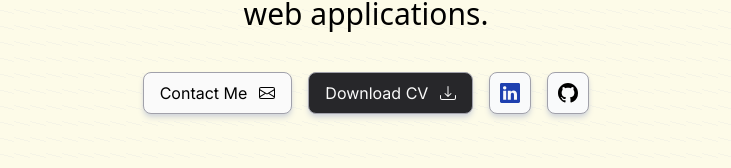
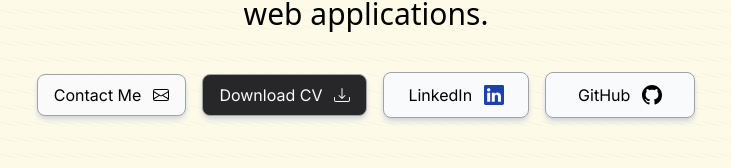
Before and after one commit to kimjust6/Portfolio, a Next.js app: page / in a window 1280 px wide. Shown: the part 412-580 px from the top of the page, without its empty margins (274-1005 px from the left). Built offline with nearby package versions, Linux system fonts and the light colour scheme; no server answers.

Commit message:
updated links to show full name of link

```diff
--- a/components/intro.tsx
+++ b/components/intro.tsx
@@ -1,27 +1,27 @@
 /* eslint-disable react/no-unescaped-entities */
-"use client";
+'use client';
 
-import { useActiveSection } from "@/app/context/active-section-context";
-import { motion } from "framer-motion";
-import Image from "next/image";
-import Link from "next/link";
-import { useRouter } from "next/navigation";
-import { useEffect } from "react";
-import { BsDownload, BsEnvelope, BsGithub, BsLinkedin } from "react-icons/bs";
-import { useInView } from "react-intersection-observer";
+import { useActiveSection } from '@/app/context/active-section-context';
+import { motion } from 'framer-motion';
+import Image from 'next/image';
+import Link from 'next/link';
+import { useRouter } from 'next/navigation';
+import { useEffect } from 'react';
+import { BsDownload, BsEnvelope, BsGithub, BsLinkedin } from 'react-icons/bs';
+import { useInView } from 'react-intersection-observer';
 
 const Intro = () => {
     const router = useRouter();
     const { ref, inView } = useInView({
         // threshold: 0.1,
         initialInView: true,
-        rootMargin: "-30% 0% -70% 0%",
+        rootMargin: '-30% 0% -70% 0%',
     });
     const { setActiveSection, timeOfLastClick } = useActiveSection();
 
     useEffect(() => {
         if (inView && Date.now() - timeOfLastClick > 1000) {
-            setActiveSection("Home");
+            setActiveSection('Home');
         }
     }, [inView, setActiveSection, timeOfLastClick]);
 
@@ -34,7 +34,7 @@ const Intro = () => {
                 className="flex items-center justify-center"
                 initial={{ y: -25, opacity: 0 }}
                 animate={{ y: 0, opacity: 1 }}
-                transition={{ type: "spring", delay: 0, duration: 0.25 }}
+                transition={{ type: 'spring', delay: 0, duration: 0.25 }}
             >
                 <Image
                     ref={ref}
@@ -50,30 +50,34 @@ const Intro = () => {
                     <motion.p
                         initial={{ y: 100, opacity: 0 }}
                         animate={{ y: 0, opacity: 1 }}
-                        transition={{ type: "spring", delay: 0.05, duration: 0.1 }}
+                        transition={{ type: 'spring', delay: 0.05, duration: 0.1 }}
                         className="text-2xl sm:text-3xl font-sans my-10"
                     >
-                        I'm <span className="font-bold dark:text-yellow-400">Justin</span>, a{" "}
-                        <span className="font-bold dark:text-yellow-400">Full Stack Developer </span> who is{" "}
-                        <span className="italic dark:text-yellow-100">passionate</span> about creating modern{" "}
-                        <span className="italic dark:text-yellow-100">user centered </span> web applications.
+                        I'm <span className="font-bold dark:text-yellow-400">Justin</span>, a{' '}
+                        <span className="font-bold dark:text-yellow-400">
+                            Full Stack Developer{' '}
+                        </span>{' '}
+                        who is <span className="italic dark:text-yellow-100">passionate</span> about
+                        creating modern{' '}
+                        <span className="italic dark:text-yellow-100">user centered </span> web
+                        applications.
                     </motion.p>
                     <motion.div
                         className="flex justify-center sm:gap-4 min-w-96 gap-3 flex-col sm:flex-row items-center"
                         initial={{ y: 100, opacity: 0 }}
                         animate={{ y: 0, opacity: 1 }}
-                        transition={{ type: "spring", delay: 0.1, duration: 0.1 }}
+                        transition={{ type: 'spring', delay: 0.1, duration: 0.1 }}
                     >
                         <motion.button
                             className="button_secondary group"
                             whileHover={{ scale: 1.04 }}
                             whileTap={{ scale: 0.97 }}
                             onClick={() => {
-                                router.push("#contact");
-                                setActiveSection("Contact");
+                                router.push('#contact');
+                                setActiveSection('Contact');
                             }}
                         >
-                            Contact Me{" "}
+                            Contact Me{' '}
                             <BsEnvelope className="group-hover:translate-x-0.5 transition-all" />
                         </motion.button>
                         <motion.a
@@ -83,7 +87,7 @@ const Intro = () => {
                             whileHover={{ scale: 1.04 }}
                             whileTap={{ scale: 0.97 }}
                         >
-                            Download CV{" "}
+                            Download CV{' '}
                             <BsDownload className="group-hover:translate-y-0.5 transition-all" />
                         </motion.a>
 
@@ -92,11 +96,11 @@ const Intro = () => {
                             target="_blank"
                         >
                             <motion.div
-                                className="bg-gray-50 button_shape sm:p-2.5  border sm:w-auto w-44 border-gray-400 flex justify-center items-center gap-2 hover:bg-gray-100"
+                                className="bg-gray-50 button_shape sm:p-2.5 sm:px-6 border sm:w-auto w-44 border-gray-400 flex justify-center items-center gap-2 hover:bg-gray-100"
                                 whileHover={{ scale: 1.07 }}
                                 whileTap={{ scale: 0.97 }}
                             >
-                                <span className="display sm:hidden">LinkedIn</span>
+                                <span className="display ">LinkedIn</span>
                                 <BsLinkedin
                                     size={20}
                                     className="text-blue-800 dark:text-blue-500"
@@ -108,11 +112,11 @@ const Intro = () => {
                             target="_blank"
                         >
                             <motion.div
-                                className="bg-gray-50 button_shape sm:p-2.5 px-4 py-2 border sm:w-auto w-44 border-gray-400 flex justify-center items-center gap-2 hover:bg-gray-100"
+                                className="bg-gray-50 button_shape sm:p-2.5 sm:px-8 px-4 py-2 border sm:w-auto w-44 border-gray-400 flex justify-center items-center gap-2 hover:bg-gray-100"
                                 whileHover={{ scale: 1.07 }}
                                 whileTap={{ scale: 0.97 }}
                             >
-                                <span className="display sm:hidden">GitHub</span>
+                                <span className="display ">GitHub</span>
                                 <BsGithub size={20} />
                             </motion.div>
                         </Link>
--- a/components/navbar.tsx
+++ b/components/navbar.tsx
@@ -1,21 +1,32 @@
-"use client";
+'use client';
 
-import { useActiveSection } from "@/app/context/active-section-context";
-import { links } from "@/lib/data";
-import clsx from "clsx";
-import { motion } from "framer-motion";
-import Link from "next/link";
-import ThemeToggle from "./theme-toggle";
+import { useActiveSection } from '@/app/context/active-section-context';
+import { links } from '@/lib/data';
+import clsx from 'clsx';
+import { motion, useMotionValueEvent, useScroll } from 'framer-motion';
+import Link from 'next/link';
+import { useState } from 'react';
+import ThemeToggle from './theme-toggle';
 
 const Navigation = () => {
     const { activeSection, setActiveSection, setTimeOfLastClick } = useActiveSection();
+    const [isOnTop, setIsOnTop] = useState(true);
+    const { scrollY } = useScroll();
+    useMotionValueEvent(scrollY, 'change', (latest) => {
+        if (latest > 150) {
+            setIsOnTop(false);
+        } else {
+            setIsOnTop(true);
+        }
+    });
+
     return (
-        <header className="flex justify-center flex-row w-screen ">
+        <nav className="flex justify-center flex-row w-screen ">
             <div
-                className="z-100 flex justify-center items-center fixed sm:rounded-full bg-amber-200 opacity-95
+                className={`z-100 flex justify-center items-center fixed bg-amber-200 opacity-95
                 bg-clip-padding backdrop-filter backdrop-blur-lg bg-opacity-95 sm:bg-opacity-80 shadow-md sm:shadow-lg shadow-gray-300
-                sm:mt-6 px-4 py-1 sm:py-2 rounded-md border sm:border-amber-300 text-lg z-[999] flex-wrap w-screen sm:w-fit
-                dark:bg-gray-800  dark:border-gray-600 dark:shadow-none"
+                px-4 py-1 rounded-md border sm:border-amber-300 text-lg z-[999] flex-wrap w-screen
+                dark:bg-gray-800  dark:border-gray-600 dark:shadow-none  sm:py-2 sm:rounded-full sm:mt-6 sm:w-fit`}
             >
                 <motion.span
                     className="sm:hidden mr-4"
@@ -36,9 +47,9 @@ const Navigation = () => {
                                 href={link.hash}
                                 data-text={link.name}
                                 className={clsx(
-                                    "my_navbar text-gray-700 mx-2 text-zinc-9500 opacity-100 dark:text-gray-50 hover:text-gray-950 hover:font-semibold py-1 data-text-title select-none",
+                                    'my_navbar text-gray-700 mx-2 text-zinc-9500 opacity-100 dark:text-gray-50 hover:text-gray-950 hover:font-semibold transition-all py-1 data-text-title select-none',
                                     {
-                                        "font-semibold text-gray-950": activeSection === link.name,
+                                        'font-semibold text-gray-950': activeSection === link.name,
                                     }
                                 )}
                                 onClick={() => {
@@ -53,7 +64,7 @@ const Navigation = () => {
                                     <motion.div
                                         layoutId="pill"
                                         transition={{
-                                            type: "spring",
+                                            type: 'spring',
                                             stiffness: 380,
                                             duration: 1,
                                             damping: 30,
@@ -74,18 +85,7 @@ const Navigation = () => {
                     <ThemeToggle />
                 </motion.span>
             </div>
-            {/* <motion.button
-                className={
-                    "button_primary  fixed z-20 top-16 right-10 hidden  "
-                    // + (activeSection === "Home" ? "hidden" : "sm:display")
-                }
-                initial={{ y: 100, opacity: 0 }}
-                animate={{ y: 0, opacity: 1 }}
-                transition={{ type: "spring", delay: 0.2, duration: 0.2 }}
-            >
-                Download CV
-            </motion.button> */}
-        </header>
+        </nav>
     );
 };
 
```
